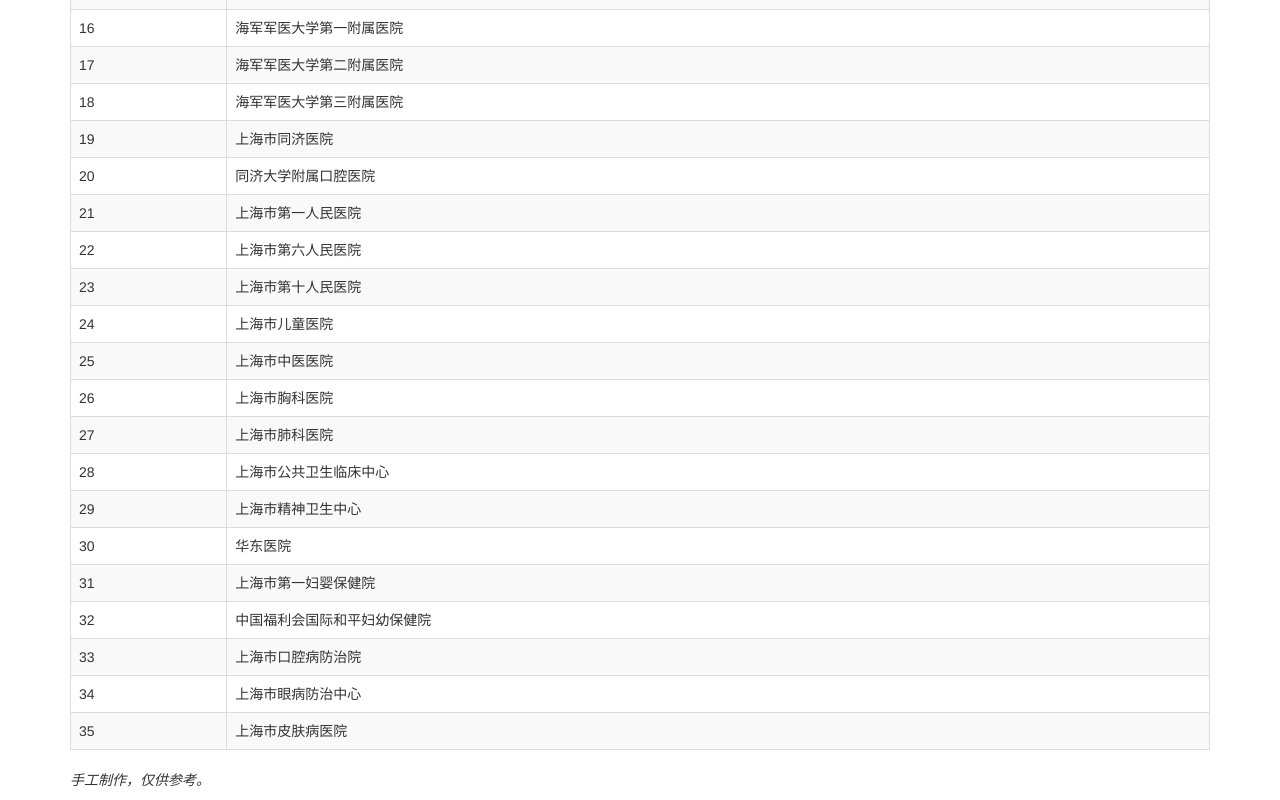
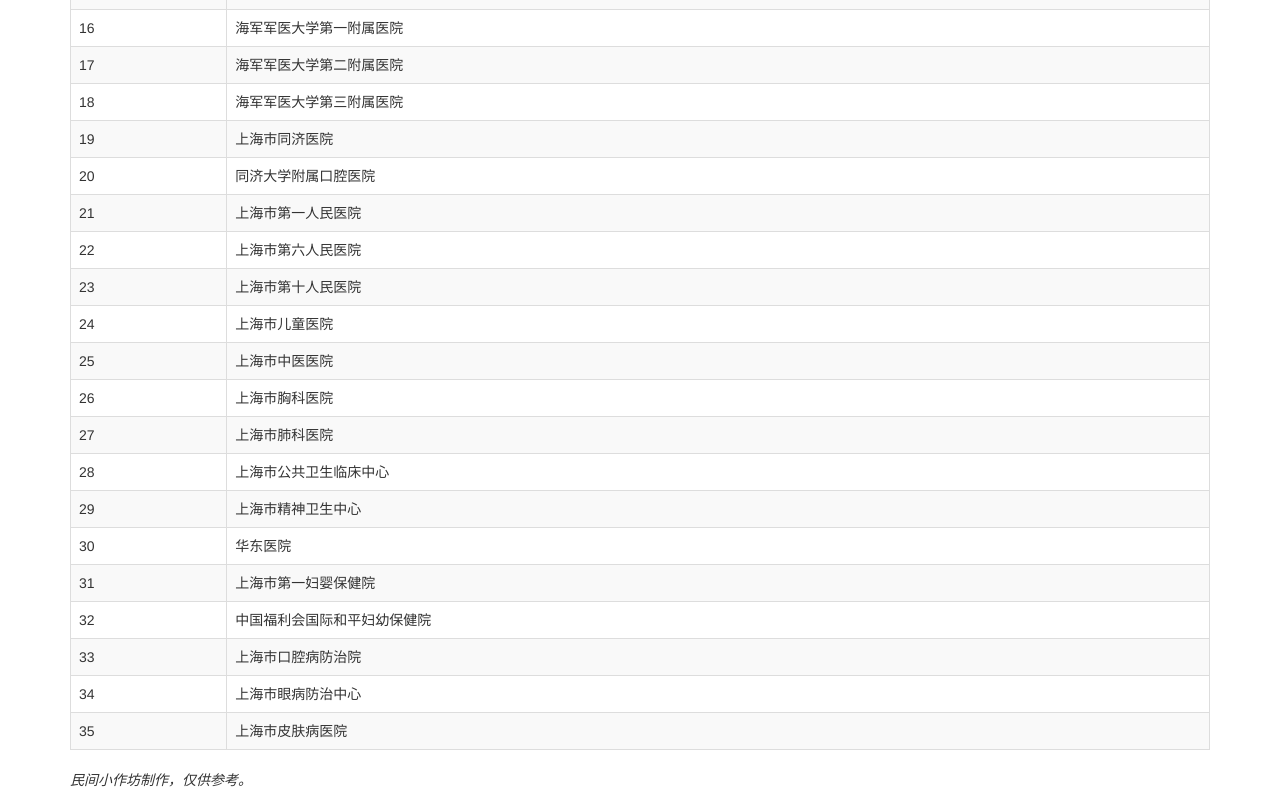
Before and after one commit to lemongg1024/lemongg1024.github.io, a plain HTML site: page index.html in a window 1280 px wide. Shown: the part 684-1484 px from the top of the page. Drawn offline with nearby package versions, Linux system fonts and the light colour scheme.

Commit message:
Update index.html

```diff
--- a/index.html
+++ b/index.html
@@ -837,7 +837,7 @@
             </div>
         </div>
     </div>
-    <p><em>手工制作，仅供参考。</em></p>
+    <p><em>民间小作坊制作，仅供参考。</em></p>
 </div>
 <script>
     $('#myTabs a').click(function(e) {
```
